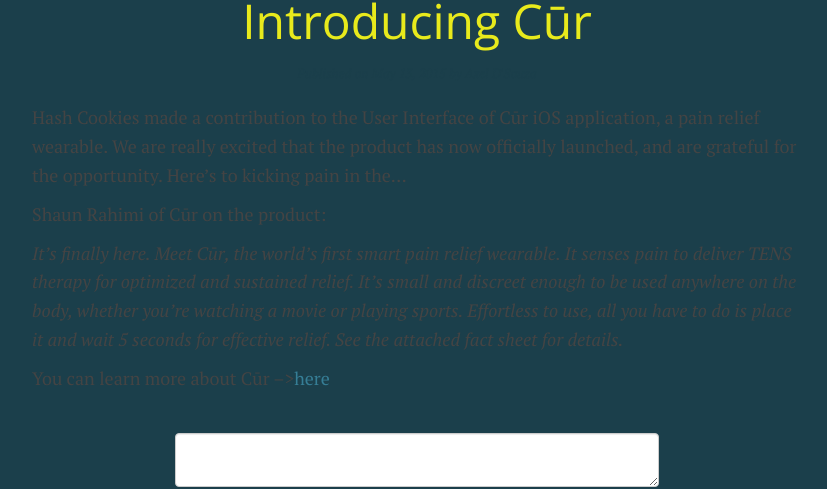
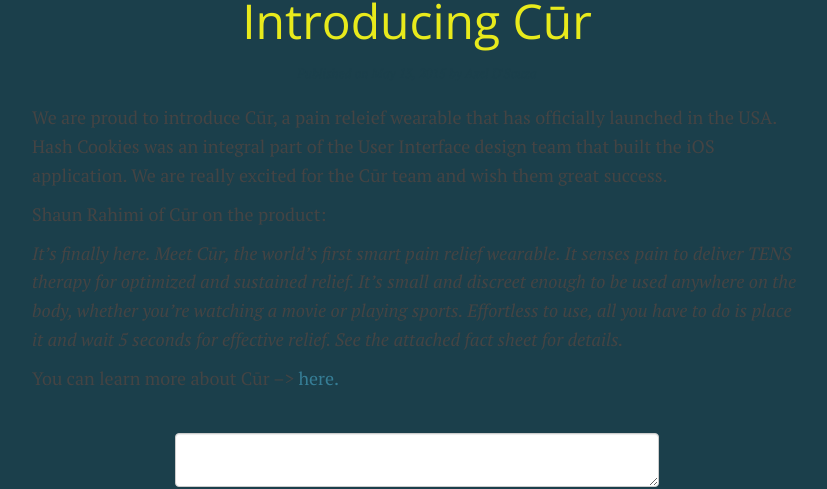
Before and after one commit to HashCookies/hashcookies.github.io, a Jekyll site: the page built from _posts/2015-05-13-introducing-cur.markdown, in a window 1280 px wide. Shown: the part 124-613 px from the top of the page, without its empty margins (223-1050 px from the left). Built offline with Jekyll 4.4.1, drawn with Linux system fonts in a browser that asks for light colours; nearby versions of some CDN libraries; comment, search, counter and statistics services are not loaded.

Commit message:
Editing Cur blog

```diff
--- a/_posts/2015-05-13-introducing-cur.markdown
+++ b/_posts/2015-05-13-introducing-cur.markdown
@@ -6,10 +6,10 @@
 author: "Axel D'Souza"
 ---
 
-Hash Cookies made a contribution to the User Interface of Cūr iOS application, a pain relief wearable. We are really excited that the product has now officially launched, and are grateful for the opportunity. Here's to kicking pain in the...
+ We are proud to introduce Cūr, a pain releief wearable that has officially launched in the USA. Hash Cookies was an integral part of the User Interface design team that built the iOS application. We are really excited for the Cūr team and wish them great success.
 
 Shaun Rahimi of Cūr on the product:
 
 *It’s finally here. Meet Cūr, the world's first smart pain relief wearable. It senses pain to deliver TENS therapy for optimized and sustained relief. It’s small and discreet enough to be used anywhere on the body, whether you're watching a movie or playing sports. Effortless to use, all you have to do is place it and wait 5 seconds for effective relief. See the attached fact sheet for details.*
 
-You can learn more about Cūr -->[here](http://cur.com)
+You can learn more about Cūr --> [here.](http://cur.com)
```
